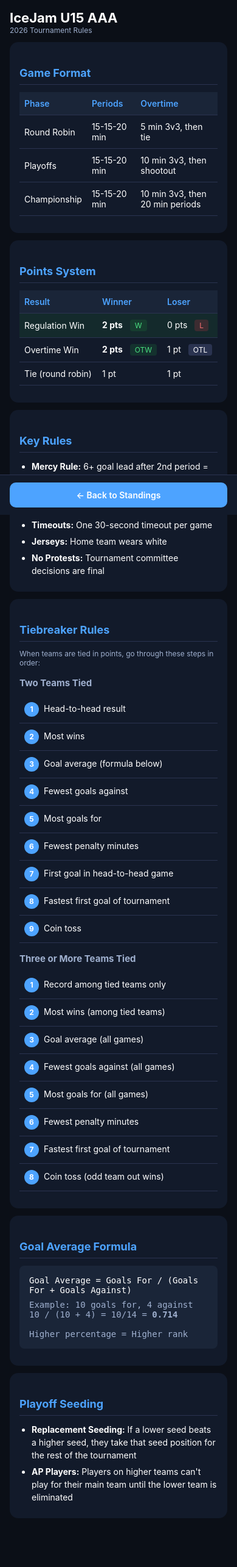
After one commit to Agent4343/IceJam-U15-AAA, a FastAPI app: template templates/rules.html in a window 390 px wide. The commit adds this page. Shown: the whole page at 61% size. Run offline with FastAPI, Linux system fonts and the light colour scheme; the template is opened without the code that fills it, so the values that code supplies are empty.

Commit message:
Add tournament rules page and restore web scraping
New Features:
- /rules page with complete tournament rules documentation
  - Game format (periods, overtime for each phase)
  - Points system with visual tags
  - Tiebreaker rules (2-team and 3+ team scenarios)
  - Goal average formula with examples
  - Playoff seeding rules

- Web scraping restored with browser headers
  - /api/scrape endpoint to test icejam.ca connectivity
  - Proper User-Agent and headers to avoid blocks
  - Returns HTML structure for debugging

UI Updates:
- "Rules" button in header links to rules page
- Mobile-friendly rules layout with navigation

```diff
--- a/app.py
+++ b/app.py
@@ -1,18 +1,35 @@
 from __future__ import annotations
 import re
 import uuid
-from dataclasses import dataclass, field, asdict
+import logging
+from dataclasses import dataclass, asdict
 from typing import Optional, Dict, List
 
+import requests
+from bs4 import BeautifulSoup
 from fastapi import FastAPI, Query, HTTPException
 from fastapi.responses import HTMLResponse
 from fastapi.templating import Jinja2Templates
 from starlette.requests import Request
 from pydantic import BaseModel
 
+# Configure logging
+logging.basicConfig(level=logging.INFO)
+logger = logging.getLogger(__name__)
+
 BASE = "https://icejam.ca"
 SCHEDULE_URL = f"{BASE}/schedule/"
 DEFAULT_TEAM = "Eastern Hitmen"
+
+# Browser headers to avoid being blocked
+HEADERS = {
+    "User-Agent": "Mozilla/5.0 (Macintosh; Intel Mac OS X 10_15_7) AppleWebKit/537.36 (KHTML, like Gecko) Chrome/120.0.0.0 Safari/537.36",
+    "Accept": "text/html,application/xhtml+xml,application/xml;q=0.9,image/webp,*/*;q=0.8",
+    "Accept-Language": "en-US,en;q=0.5",
+    "Accept-Encoding": "gzip, deflate, br",
+    "Connection": "keep-alive",
+    "Upgrade-Insecure-Requests": "1",
+}
 
 # In-memory game storage
 games_db: Dict[str, "Game"] = {}
@@ -78,6 +95,57 @@ def points_for_game(gf: int, ga: int, ot: bool):
     if gf > ga:
         return (2, 1, 0, 0, 1 if ot else 0, 0)
     return (1, 0, 1, 0, 0, 1) if ot else (0, 0, 1, 0, 0, 0)
+
+
+def scrape_icejam() -> Dict:
+    """
+    Scrape game data from icejam.ca
+    Returns dict with games found or error message
+    """
+    try:
+        logger.info(f"Fetching {SCHEDULE_URL}")
+        response = requests.get(SCHEDULE_URL, headers=HEADERS, timeout=10)
+        response.raise_for_status()
+
+        soup = BeautifulSoup(response.text, "html.parser")
+
+        # Look for game data - structure depends on actual website
+        # This is a template that will need adjustment based on actual HTML
+        games_found = []
+
+        # Try to find schedule tables or game containers
+        tables = soup.find_all("table")
+        game_divs = soup.find_all("div", class_=re.compile(r"game|match|schedule", re.I))
+
+        # Log what we found for debugging
+        logger.info(f"Found {len(tables)} tables, {len(game_divs)} game divs")
+
+        # Parse tables for game data
+        for table in tables:
+            rows = table.find_all("tr")
+            for row in rows:
+                cells = row.find_all(["td", "th"])
+                if len(cells) >= 3:
+                    # Try to extract team names and scores
+                    text = [cell.get_text(strip=True) for cell in cells]
+                    games_found.append(text)
+
+        return {
+            "ok": True,
+            "url": SCHEDULE_URL,
+            "tables_found": len(tables),
+            "game_divs_found": len(game_divs),
+            "sample_data": games_found[:10],  # First 10 rows
+            "html_preview": response.text[:2000] if len(response.text) > 0 else "Empty"
+        }
+
+    except requests.exceptions.RequestException as e:
+        logger.error(f"Scrape error: {e}")
+        return {
+            "ok": False,
+            "error": str(e),
+            "url": SCHEDULE_URL
+        }
 
 
 def calculate_standings() -> List[dict]:
@@ -174,6 +242,8 @@ def calculate_standings() -> List[dict]:
     return standings
 
 
+# ============ PAGE ROUTES ============
+
 @app.get("/", response_class=HTMLResponse)
 def home(request: Request):
     return templates.TemplateResponse(
@@ -181,6 +251,16 @@ def home(request: Request):
         {"request": request, "default_team": DEFAULT_TEAM}
     )
 
+
+@app.get("/rules", response_class=HTMLResponse)
+def rules(request: Request):
+    return templates.TemplateResponse(
+        "rules.html",
+        {"request": request}
+    )
+
+
+# ============ API ROUTES ============
 
 @app.get("/api/standings")
 def standings(team: str = Query(DEFAULT_TEAM)):
@@ -243,3 +323,12 @@ def clear_games():
     """Clear all games."""
     games_db.clear()
     return {"ok": True, "message": "All games cleared"}
+
+
+@app.get("/api/scrape")
+def scrape():
+    """
+    Attempt to scrape game data from icejam.ca
+    Use this to test if the website is accessible and see its structure.
+    """
+    return scrape_icejam()
--- a/requirements.txt
+++ b/requirements.txt
@@ -1,3 +1,6 @@
 fastapi
 uvicorn[standard]
 jinja2
+requests
+beautifulsoup4
+lxml
--- /dev/null
+++ b/templates/rules.html
@@ -0,0 +1,159 @@
+<!doctype html>
+<html>
+<head>
+<meta charset="utf-8">
+<meta name="viewport" content="width=device-width, initial-scale=1">
+<title>Tournament Rules - IceJam U15 AAA</title>
+
+<style>
+body { margin:0; font-family:-apple-system, BlinkMacSystemFont, sans-serif; background:#0b0f17; color:#fff; }
+.container { max-width:720px; margin:auto; padding:16px; padding-bottom:80px; }
+h1 { margin:0; font-size:22px; }
+h2 { font-size:18px; color:#4da3ff; margin-top:24px; margin-bottom:12px; border-bottom:1px solid #2a3350; padding-bottom:8px; }
+h3 { font-size:15px; color:#9fb0cf; margin-top:16px; margin-bottom:8px; }
+.card { background:#121a2a; border-radius:14px; padding:16px; margin-top:12px; }
+.small { color:#9fb0cf; font-size:12px; }
+table { width:100%; border-collapse:collapse; margin:12px 0; }
+th,td { padding:10px 8px; border-bottom:1px solid #2a3350; font-size:14px; text-align:left; }
+th { background:#1a2538; color:#4da3ff; font-weight:600; }
+.highlight { background:#1e8e3e22; }
+ul { padding-left:20px; margin:8px 0; }
+li { margin:6px 0; font-size:14px; line-height:1.5; }
+.formula { background:#1a2538; padding:16px; border-radius:8px; font-family:monospace; font-size:14px; margin:12px 0; }
+.formula .example { color:#9fb0cf; margin-top:8px; }
+.nav { position:fixed; bottom:0; left:0; right:0; background:#121a2a; padding:12px 16px; border-top:1px solid #2a3350; }
+.nav-inner { max-width:720px; margin:auto; display:flex; gap:8px; }
+.nav a { flex:1; text-align:center; padding:12px; background:#4da3ff; color:#fff; text-decoration:none; border-radius:10px; font-weight:600; font-size:14px; }
+.step { display:inline-block; background:#4da3ff; color:#fff; width:24px; height:24px; border-radius:50%; text-align:center; line-height:24px; font-size:12px; font-weight:700; margin-right:8px; }
+.tag { display:inline-block; background:#2a3350; padding:2px 8px; border-radius:4px; font-size:12px; margin-left:8px; }
+.tag.win { background:#1e8e3e33; color:#4ade80; }
+.tag.loss { background:#dc354533; color:#f87171; }
+</style>
+</head>
+
+<body>
+<div class="container">
+  <h1>IceJam U15 AAA</h1>
+  <div class="small">2026 Tournament Rules</div>
+
+  <div class="card">
+    <h2>Game Format</h2>
+    <table>
+      <tr>
+        <th>Phase</th>
+        <th>Periods</th>
+        <th>Overtime</th>
+      </tr>
+      <tr>
+        <td>Round Robin</td>
+        <td>15-15-20 min</td>
+        <td>5 min 3v3, then tie</td>
+      </tr>
+      <tr>
+        <td>Playoffs</td>
+        <td>15-15-20 min</td>
+        <td>10 min 3v3, then shootout</td>
+      </tr>
+      <tr>
+        <td>Championship</td>
+        <td>15-15-20 min</td>
+        <td>10 min 3v3, then 20 min periods</td>
+      </tr>
+    </table>
+  </div>
+
+  <div class="card">
+    <h2>Points System</h2>
+    <table>
+      <tr>
+        <th>Result</th>
+        <th>Winner</th>
+        <th>Loser</th>
+      </tr>
+      <tr class="highlight">
+        <td>Regulation Win</td>
+        <td><b>2 pts</b> <span class="tag win">W</span></td>
+        <td>0 pts <span class="tag loss">L</span></td>
+      </tr>
+      <tr>
+        <td>Overtime Win</td>
+        <td><b>2 pts</b> <span class="tag win">OTW</span></td>
+        <td>1 pt <span class="tag">OTL</span></td>
+      </tr>
+      <tr>
+        <td>Tie (round robin)</td>
+        <td>1 pt</td>
+        <td>1 pt</td>
+      </tr>
+    </table>
+  </div>
+
+  <div class="card">
+    <h2>Key Rules</h2>
+    <ul>
+      <li><b>Mercy Rule:</b> 6+ goal lead after 2nd period = running clock</li>
+      <li><b>Goal Differential Cap:</b> Max +7 per game for standings</li>
+      <li><b>Timeouts:</b> One 30-second timeout per game</li>
+      <li><b>Jerseys:</b> Home team wears white</li>
+      <li><b>No Protests:</b> Tournament committee decisions are final</li>
+    </ul>
+  </div>
+
+  <div class="card">
+    <h2>Tiebreaker Rules</h2>
+    <p class="small">When teams are tied in points, go through these steps in order:</p>
+
+    <h3>Two Teams Tied</h3>
+    <table>
+      <tr><td><span class="step">1</span>Head-to-head result</td></tr>
+      <tr><td><span class="step">2</span>Most wins</td></tr>
+      <tr><td><span class="step">3</span>Goal average (formula below)</td></tr>
+      <tr><td><span class="step">4</span>Fewest goals against</td></tr>
+      <tr><td><span class="step">5</span>Most goals for</td></tr>
+      <tr><td><span class="step">6</span>Fewest penalty minutes</td></tr>
+      <tr><td><span class="step">7</span>First goal in head-to-head game</td></tr>
+      <tr><td><span class="step">8</span>Fastest first goal of tournament</td></tr>
+      <tr><td><span class="step">9</span>Coin toss</td></tr>
+    </table>
+
+    <h3>Three or More Teams Tied</h3>
+    <table>
+      <tr><td><span class="step">1</span>Record among tied teams only</td></tr>
+      <tr><td><span class="step">2</span>Most wins (among tied teams)</td></tr>
+      <tr><td><span class="step">3</span>Goal average (all games)</td></tr>
+      <tr><td><span class="step">4</span>Fewest goals against (all games)</td></tr>
+      <tr><td><span class="step">5</span>Most goals for (all games)</td></tr>
+      <tr><td><span class="step">6</span>Fewest penalty minutes</td></tr>
+      <tr><td><span class="step">7</span>Fastest first goal of tournament</td></tr>
+      <tr><td><span class="step">8</span>Coin toss (odd team out wins)</td></tr>
+    </table>
+  </div>
+
+  <div class="card">
+    <h2>Goal Average Formula</h2>
+    <div class="formula">
+      Goal Average = Goals For / (Goals For + Goals Against)
+      <div class="example">
+        Example: 10 goals for, 4 against<br>
+        10 / (10 + 4) = 10/14 = <b>0.714</b><br><br>
+        Higher percentage = Higher rank
+      </div>
+    </div>
+  </div>
+
+  <div class="card">
+    <h2>Playoff Seeding</h2>
+    <ul>
+      <li><b>Replacement Seeding:</b> If a lower seed beats a higher seed, they take that seed position for the rest of the tournament</li>
+      <li><b>AP Players:</b> Players on higher teams can't play for their main team until the lower team is eliminated</li>
+    </ul>
+  </div>
+</div>
+
+<div class="nav">
+  <div class="nav-inner">
+    <a href="/">← Back to Standings</a>
+  </div>
+</div>
+</body>
+</html>
```
Also changed, not shown: templates/index.html (+7 -2 lines).
